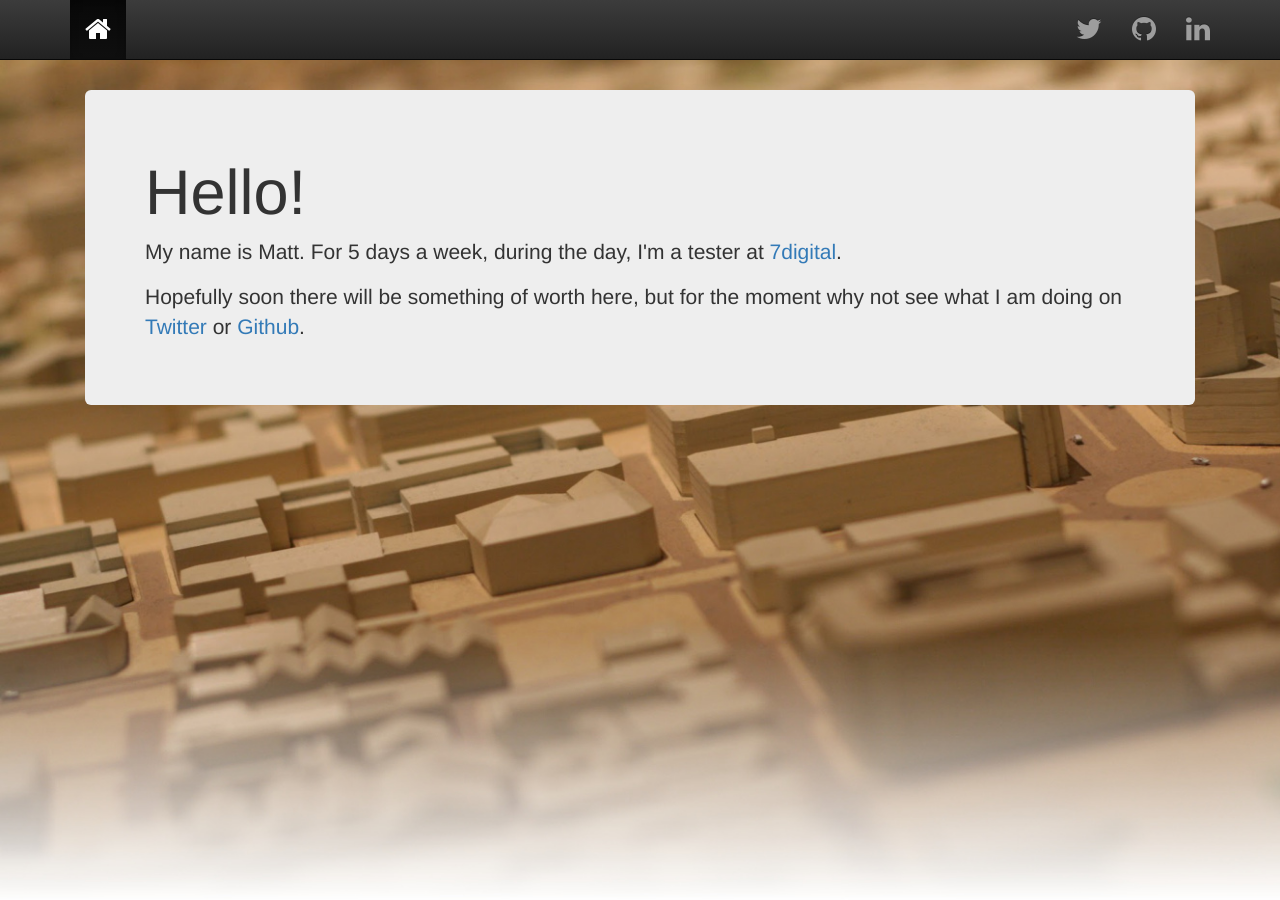
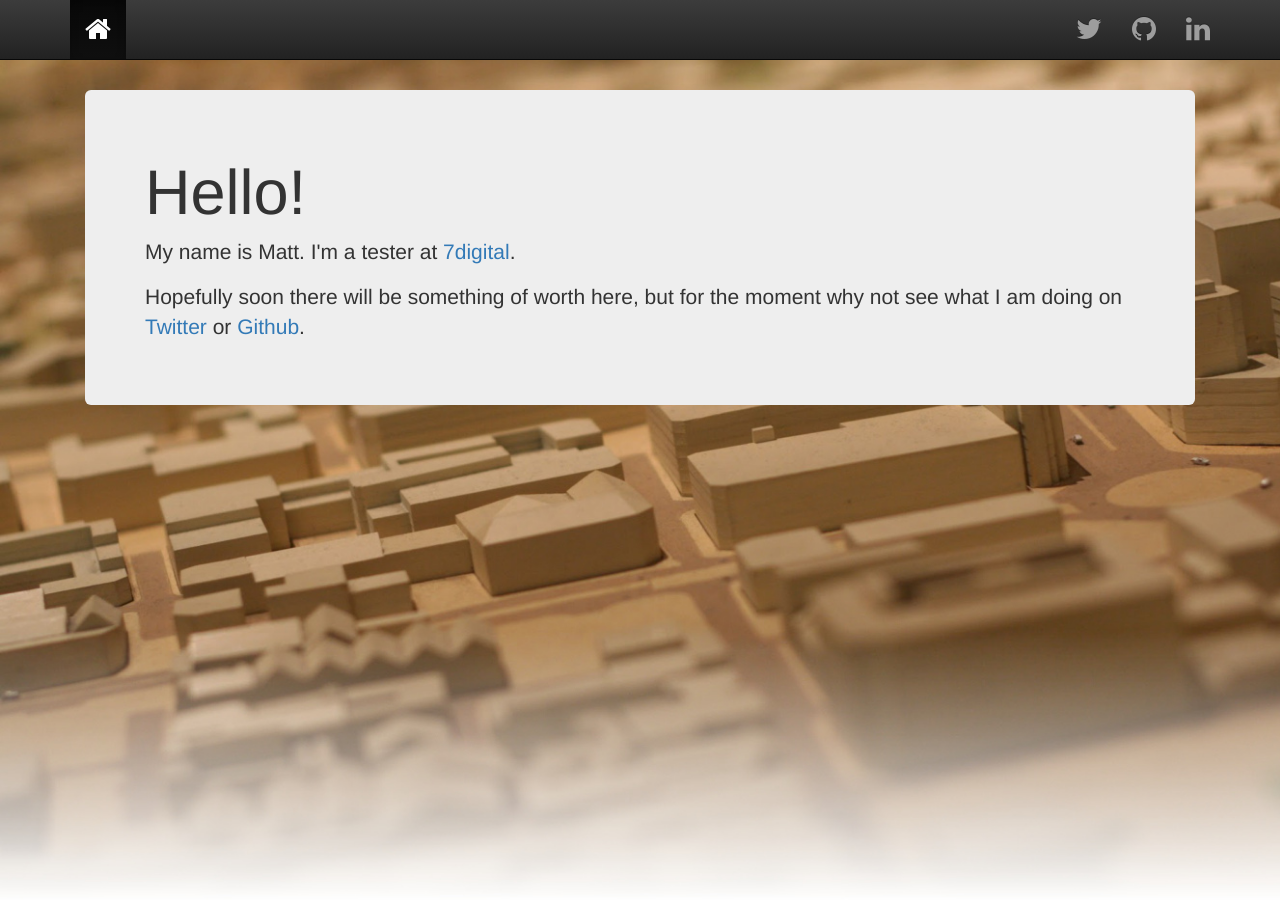
Before and after one commit to Matt-B/Matt-B.github.io, a Jekyll site: the page built from index.html, in a window 1280 px wide. Built offline with Jekyll 4.4.1, drawn with Linux system fonts in a browser that asks for light colours; nearby versions of some CDN libraries; Markdown is read by kramdown in place of the engine named in the settings.

Commit message:
Less pointless natter.

```diff
--- a/index.html
+++ b/index.html
@@ -5,6 +5,6 @@ title: Hello
 
 <div class="jumbotron">
   <h1 class="text-left">Hello!</h1>
-  <p class="text-left">My name is Matt. For 5 days a week, during the day, I'm a tester at <a href="http://www.7digital.com">7digital</a>.<p>
+  <p class="text-left">My name is Matt. I'm a tester at <a href="http://www.7digital.com">7digital</a>.<p>
   <p class="text-left">Hopefully soon there will be something of worth here, but for the moment why not see what I am doing on <a href="http://twitter.com/mattblankbailey">Twitter</a> or <a href="http://github.com/Matt-B">Github</a>.</p>
 </div>
```
